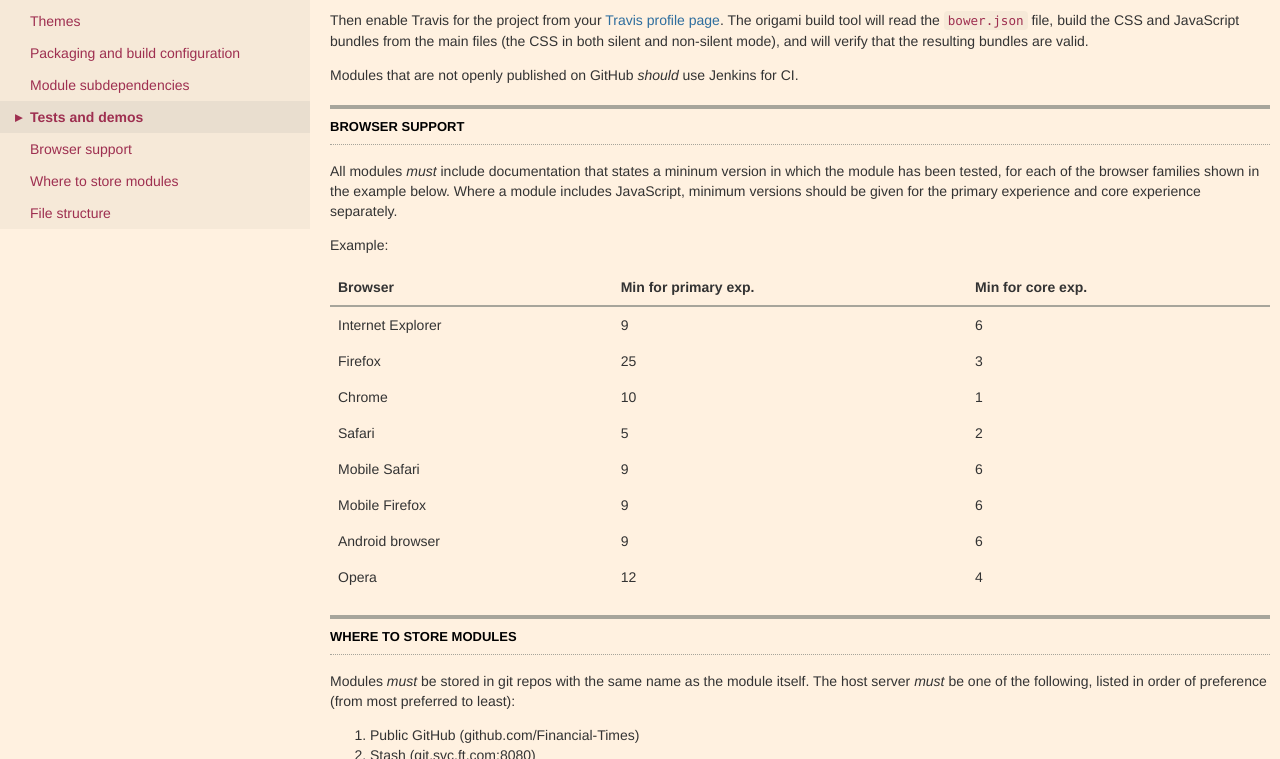
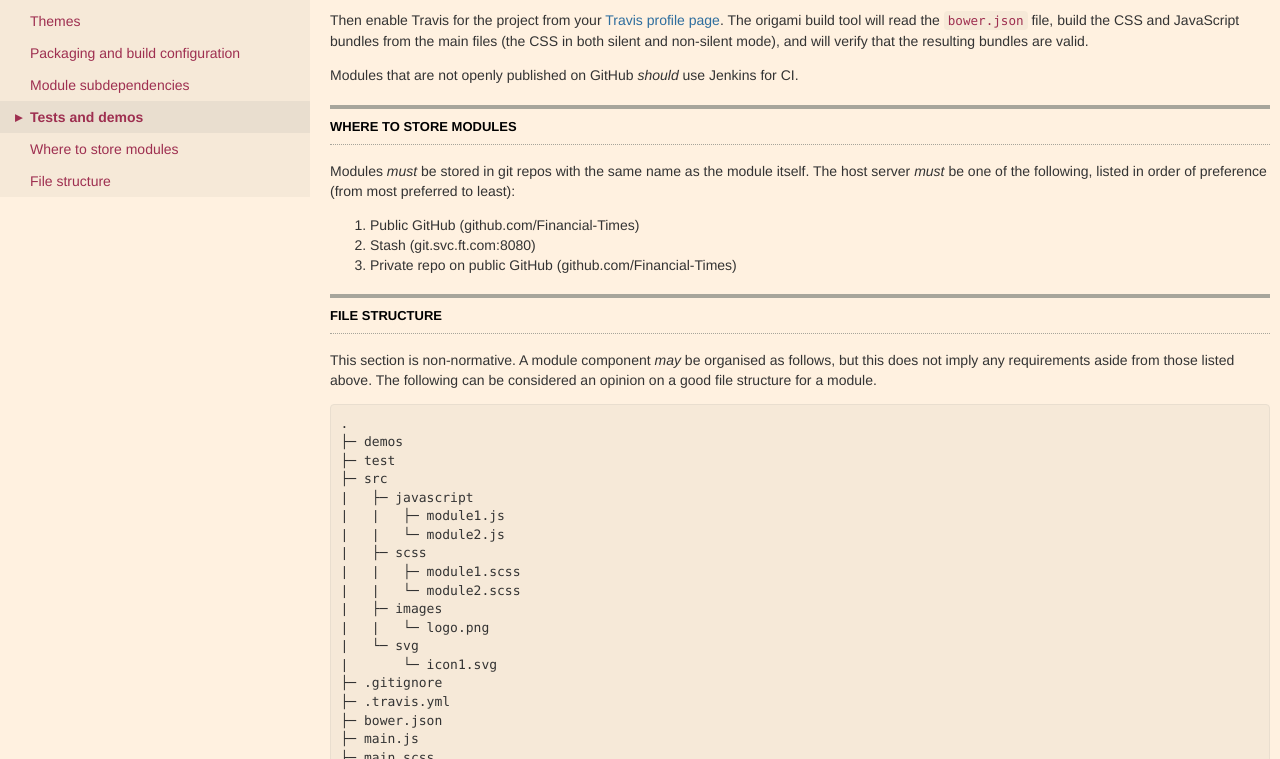
Before and after one commit to Financial-Times/ft-origami, a Jekyll site: the page built from docs/component-spec/modules.md, in a window 1280 px wide and 900 px high, scrolled down 4270 px, cut to the strip 141-900 px from the top of the window. Built offline with Jekyll 4.4.1, drawn with Linux system fonts in a browser that asks for light colours; some web fonts are replaced.

Commit message:
put browser support docs in a programmatically accessible place

```diff
--- a/docs/component-spec/modules.md
+++ b/docs/component-spec/modules.md
@@ -186,24 +186,6 @@ Then enable Travis for the project from your [Travis profile page](https://travi
 
 Modules that are not openly published on GitHub *should* use Jenkins for CI.
 
-## Browser support
-
-All modules *must* include documentation that states a mininum version in which the module has been tested, for each of the browser families shown in the example below.  Where a module includes JavaScript, minimum versions should be given for the primary experience and core experience separately.
-
-Example:
-
-<table>
-	<tr><th>Browser</th><th>Min for primary exp.</th><th>Min for core exp.</th></tr>
-	<tr><td>Internet Explorer</td><td>9</td><td>6</td></tr>
-	<tr><td>Firefox</td><td>25</td><td>3</td></tr>
-	<tr><td>Chrome</td><td>10</td><td>1</td></tr>
-	<tr><td>Safari</td><td>5</td><td>2</td></tr>
-	<tr><td>Mobile Safari</td><td>9</td><td>6</td></tr>
-	<tr><td>Mobile Firefox</td><td>9</td><td>6</td></tr>
-	<tr><td>Android browser</td><td>9</td><td>6</td></tr>
-	<tr><td>Opera</td><td>12</td><td>4</td></tr>
-</table>
-
 ## Where to store modules
 
 Modules *must* be stored in git repos with the same name as the module itself.  The host server *must* be one of the following, listed in order of preference (from most preferred to least):
```
Also changed, not shown: docs/syntax/origamijson.md (+5 -0 lines).
